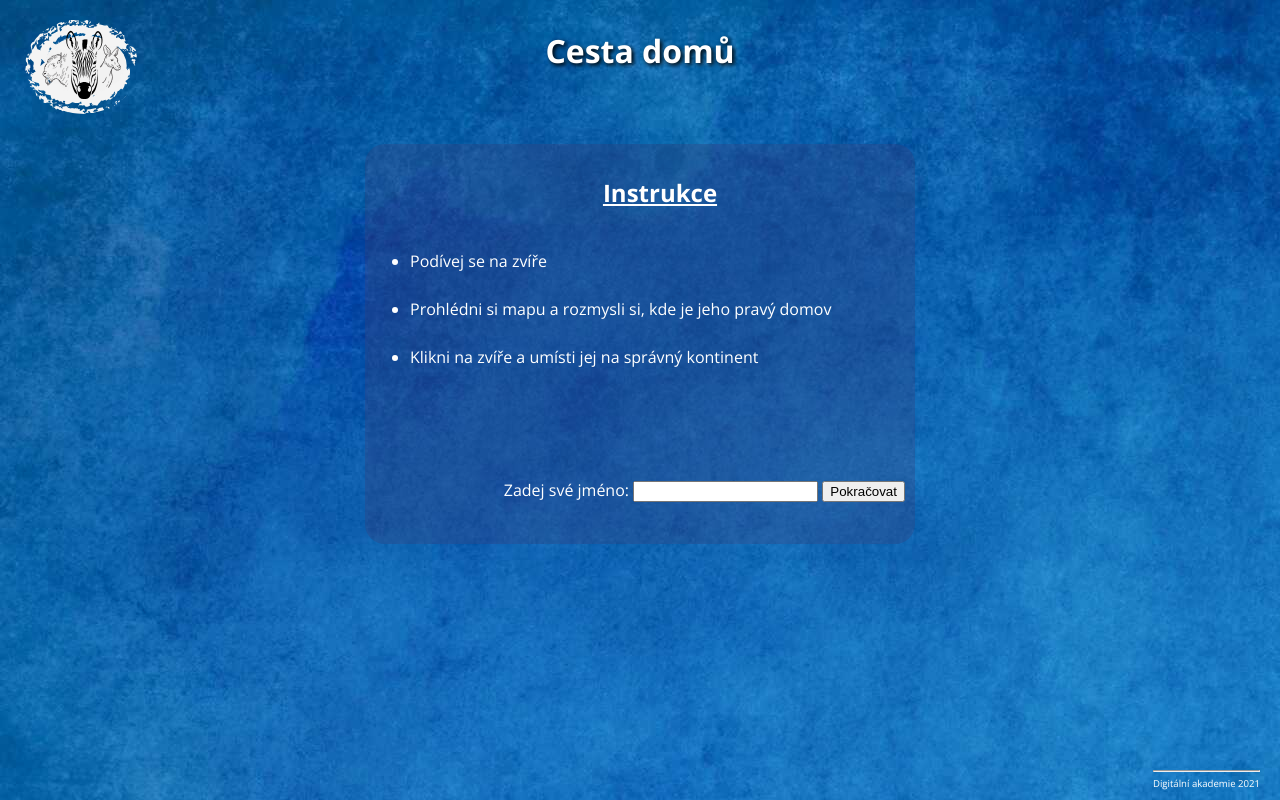
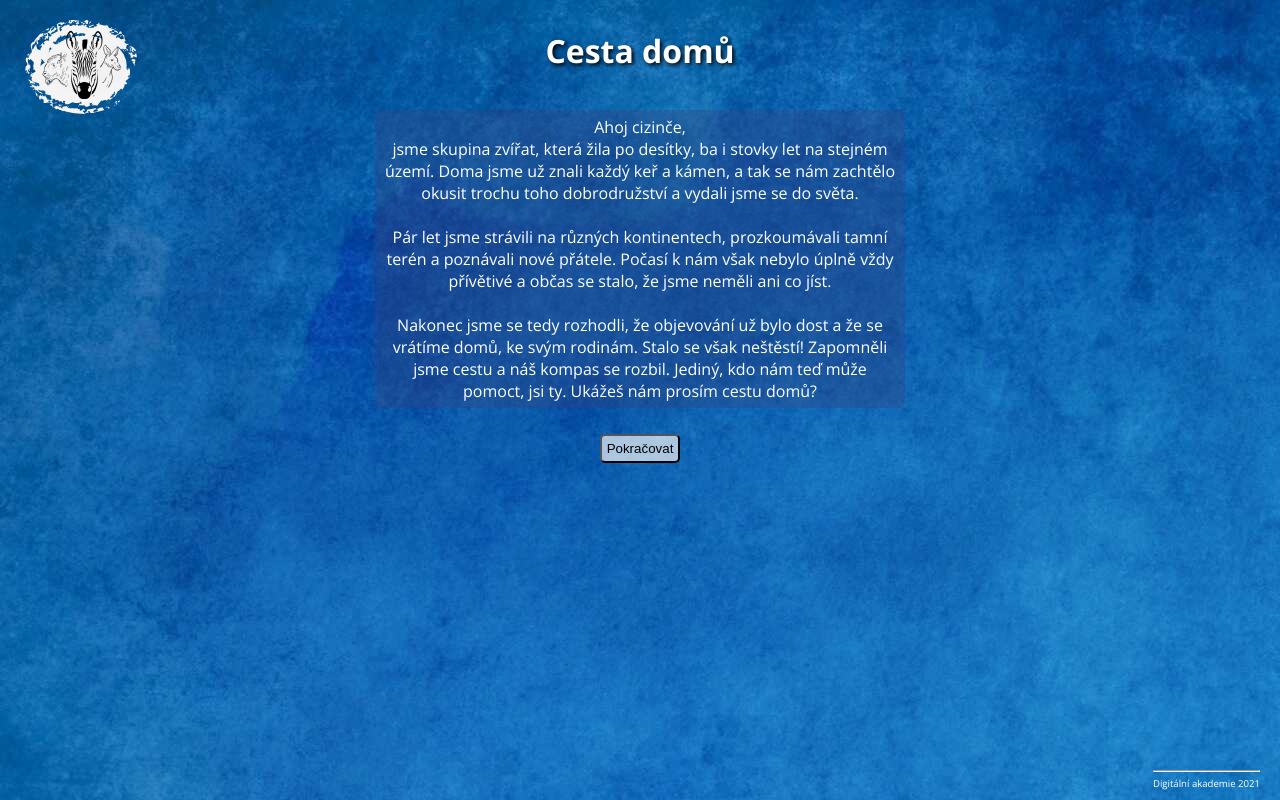
Before and after one commit to IvaHolesinska/DA-zaverecnyProjekt, a React app: page / in a window 1280 px wide. Built offline with nearby package versions, Linux system fonts and the light colour scheme.

Commit message:
folder content - Instruction & Introduction

```diff
--- a/src/Instruction/style.css
+++ b/src/content/Instruction/style.css
@@ -1,7 +1,7 @@
 .instruction--list {
   width: 550px;
   height: 400px;
-  margin: 50px auto;
+  margin: 30px auto;
   background-color: hsla(231, 40%, 35%, 0.344);
   border-radius: 20px;
   padding: 5px 5px;
--- a/src/index.jsx
+++ b/src/index.jsx
@@ -1,10 +1,10 @@
 import React from 'react';
 import { render } from 'react-dom';
 import { animals, Animals } from './Animals/Animals';
+import { Introduction } from './content/Introduction/Introduction';
+import { Instruction } from './content/Instruction/Instruction';
 import { Footer } from './Footer/Footer';
 import { Header } from './Header/Header';
-import { Instruction } from './Instruction/Instruction';
-import { Introduction } from './Introduction/Introduction';
 
 import './style.css';
 
@@ -12,8 +12,8 @@ const App = () => {
   return (
     <>
       <Header />
-      {/* <Introduction /> */}
-      <Instruction />
+      <Introduction />
+      {/* <Instruction /> */}
       {/* {animals.map((animal) => (
         <Animals key={animal.name} img={animal.img} name={animal.name} />
       ))} */}
```
Also changed, not shown: src/content/Instruction/Instruction.jsx (renamed from src/Instruction/Instruction.jsx), src/content/Introduction/Introduction.jsx (renamed from src/Introduction/Introduction.jsx), src/content/Introduction/style.css (renamed from src/Introduction/style.css).
